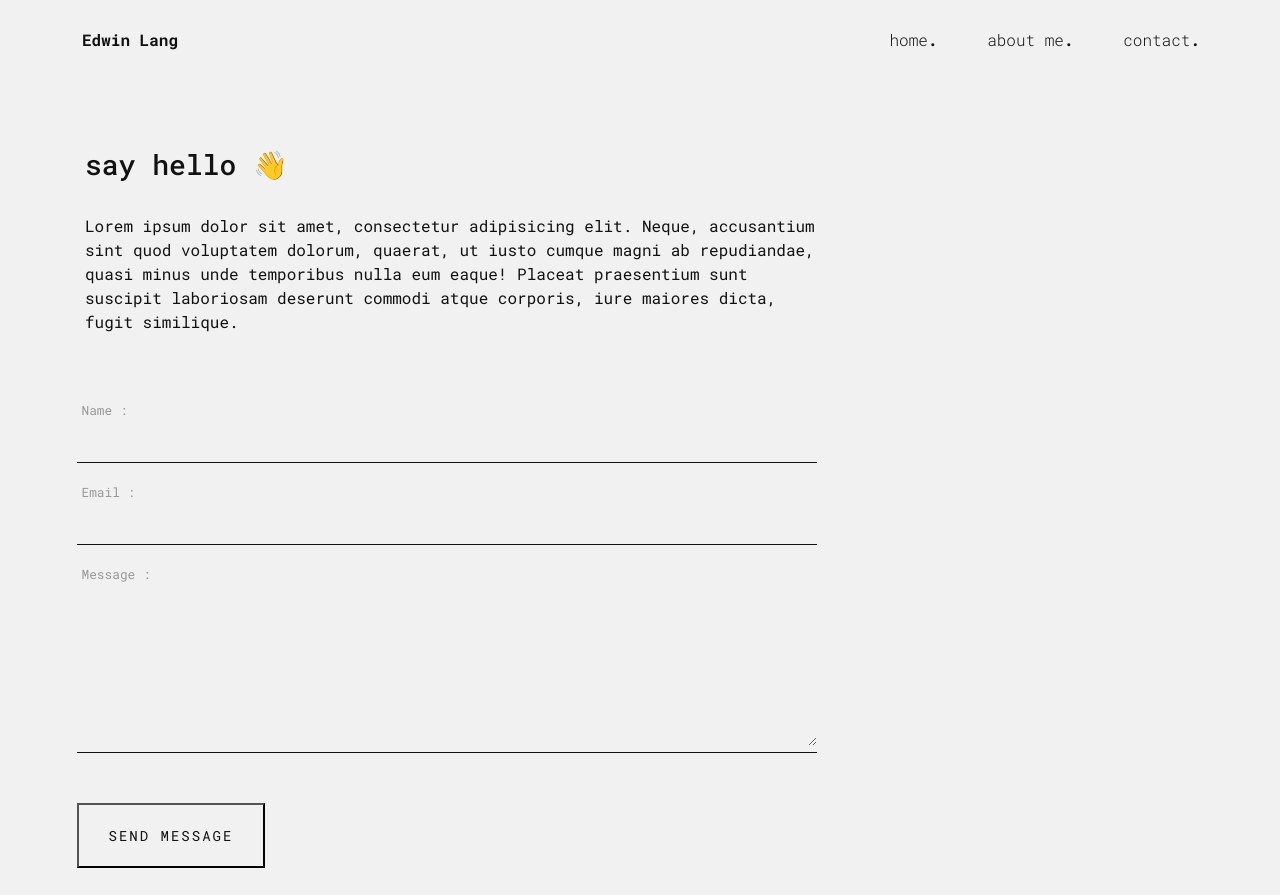
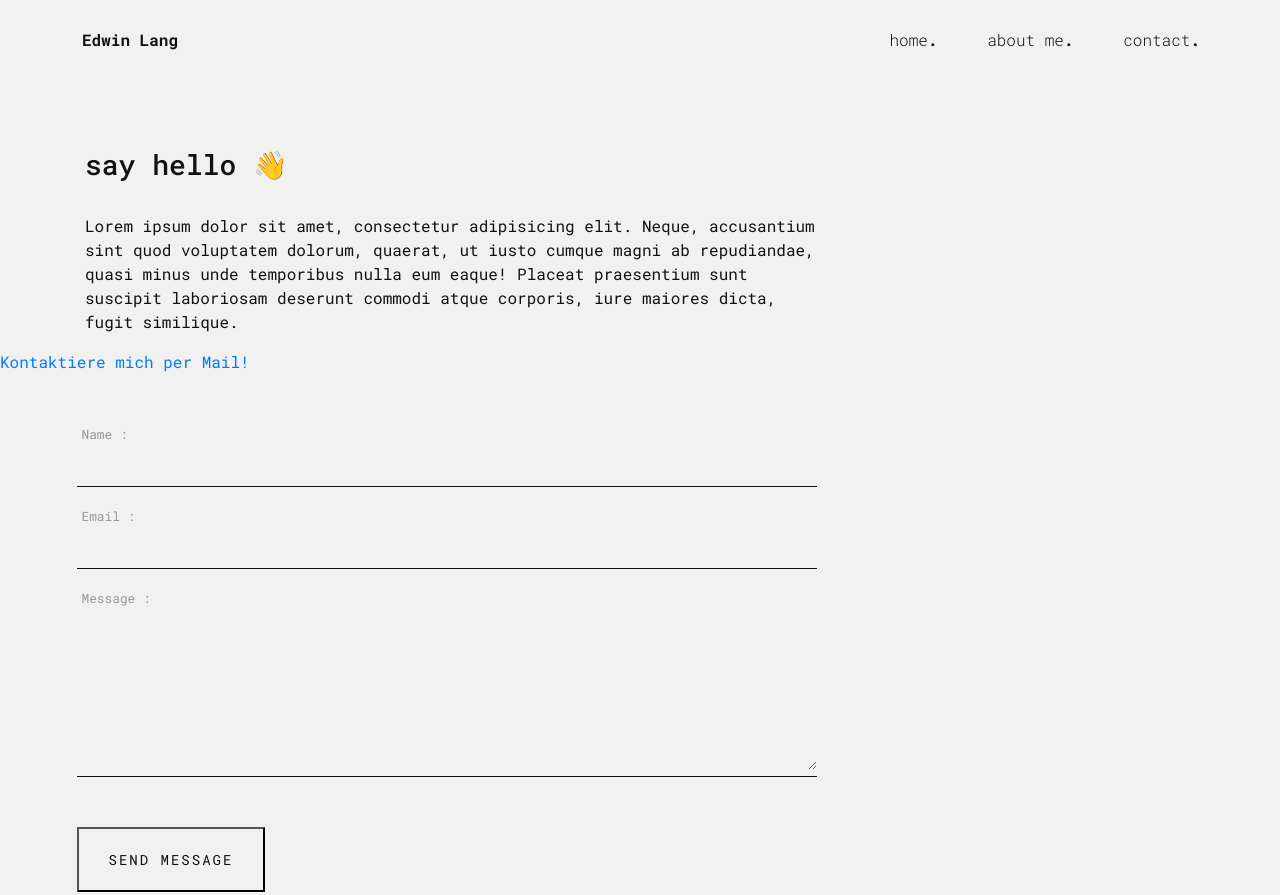
Before and after one commit to D3rKlabauter/Hompage_BetaV2, a plain HTML site: page contact.html in a window 1280 px wide. Shown: the top 895 px of the page. Drawn offline with nearby package versions, Linux system fonts and the light colour scheme.

Commit message:
Update contact.html

```diff
--- a/contact.html
+++ b/contact.html
@@ -85,6 +85,8 @@
             <!--------------- hero section ends here --------------->
 
             <!-- <div class="whitespace"></div> -->
+
+            <a href="mailto:edwin.lang@aon.at">Kontaktiere mich per Mail!</a>
 
             <!--------------- form section starts here --------------->
             <div class="container-fluid">
```
